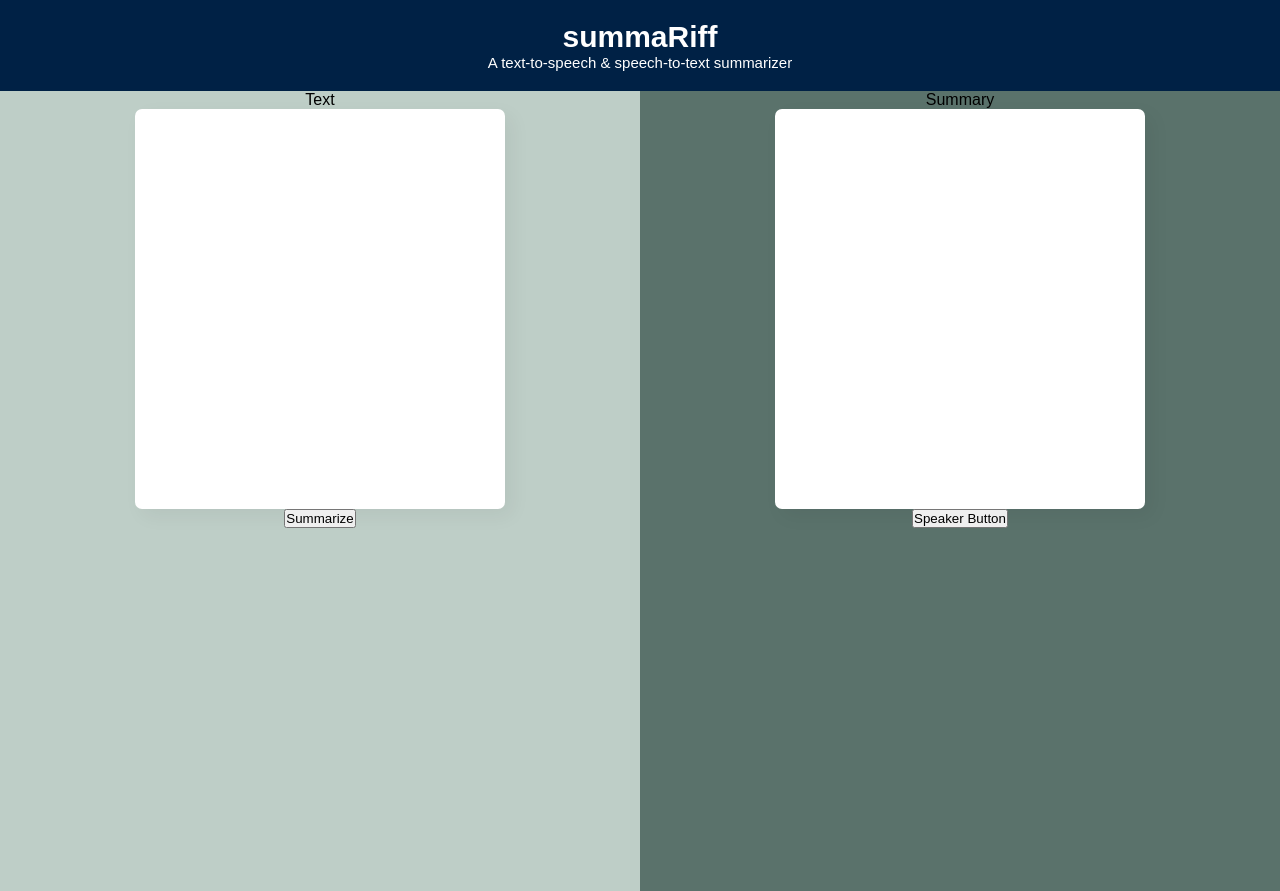
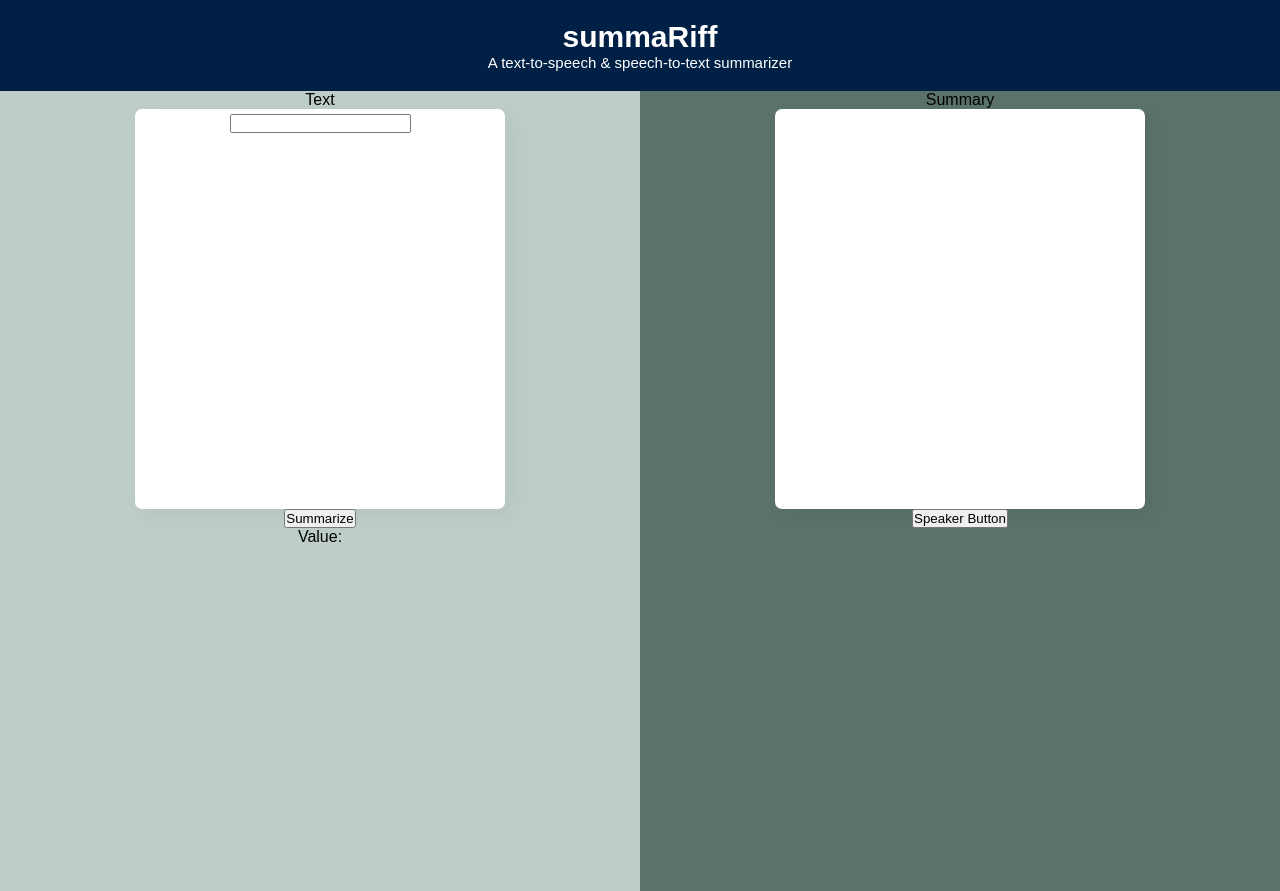
Before and after one commit to nlmanama/cmd-f-2023, a React (Create React App) app: page / in a window 1280 px wide. Built offline with nearby package versions, Linux system fonts and the light colour scheme.

Commit message:
can take input now

```diff
--- a/src/pages/HomePage.js
+++ b/src/pages/HomePage.js
@@ -1,7 +1,14 @@
-import React from "react";
+import React, {useState} from "react";
 import "./Style.css";
 
 export default function HomePage () {
+
+    const [value, setValue] = useState("");
+    const handleButtonClick = () => {
+        setValue(document.getElementById("textfield").value);
+
+    }
+
     return (
         <>
         <div class="row">
@@ -13,14 +20,15 @@ export default function HomePage () {
             <div class="column left"> <center>
                 <p><center>Text</center></p>
                 <div class="wrapper">
-                <textarea></textarea>
+                <div class = "textArea"><center>
+                    <input type="text" id="textfield" />
+                    </center>
                 </div>
+                </div>
+                <button onClick={handleButtonClick}>Summarize</button>
+                    <p>Value: {value}</p>
 
-                <div class="button">
-                    <form action="#">
-                        <button>Summarize</button>
-                    </form>
-                </div>
+
             </center></div>
 
             <div class="column right"> <center>
--- a/src/pages/Style.css
+++ b/src/pages/Style.css
@@ -49,7 +49,7 @@
     font-weight: 500;
     text-align: center;
   }
-  .wrapper textarea{
+  .wrapper textArea{
     width: 100%;
     height: 100%;
     border: 0;
--- /dev/null
+++ b/src/pages/TextBox.js
@@ -0,0 +1,5 @@
+import React from "react";
+
+export default function TextBox() {
+    return 'textbox'
+}
```
